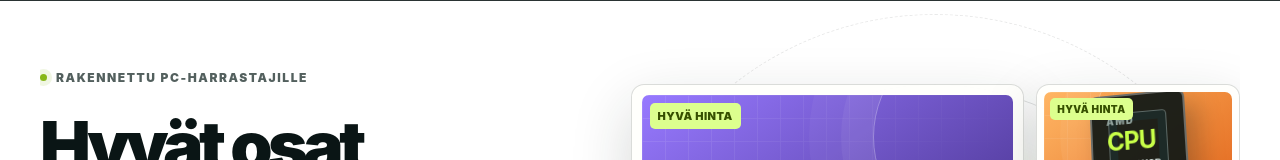
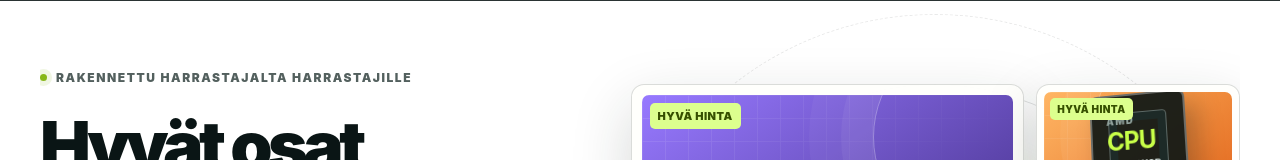
Before and after one commit to JuusuPate/PC-Marketplace, a React (Vite) app in the folder apps/web/: page / in a window 1280 px wide. Shown: the part 178-338 px from the top of the page. Built offline with nearby package versions, Linux system fonts and the light colour scheme; no server answers; the database is empty.

Commit message:
Update fi.ts

```diff
--- a/apps/web/src/i18n/messages/fi.ts
+++ b/apps/web/src/i18n/messages/fi.ts
@@ -19,7 +19,7 @@ export const fi = {
   login: "Kirjaudu",
   logout: "Kirjaudu ulos",
   account: "Oma tili",
-  heroEyebrow: "Rakennettu PC-harrastajille",
+  heroEyebrow: "Rakennettu Harrastajalta harrastajille",
   heroTitleA: "Hyvät osat ansaitsevat",
   heroTitleB: "uuden kokoonpanon.",
   heroBody:
```
